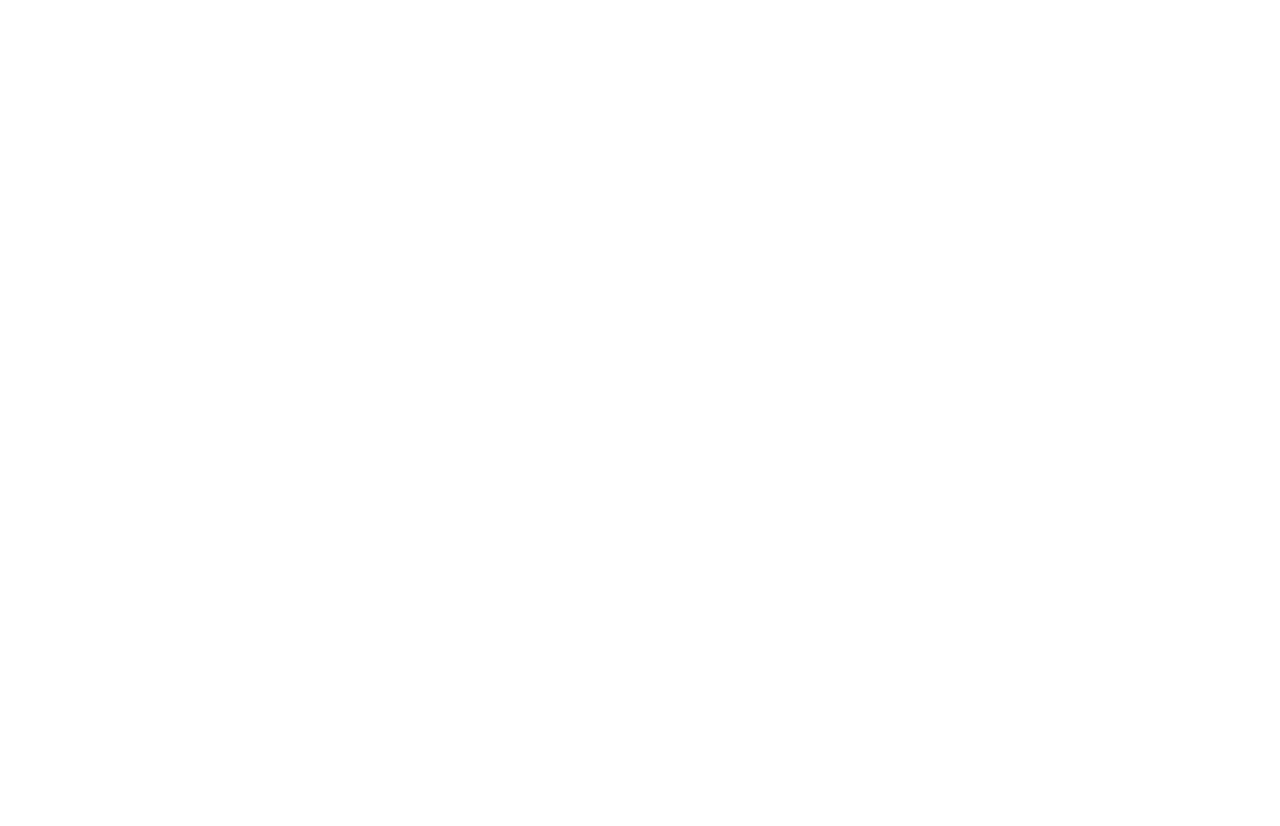
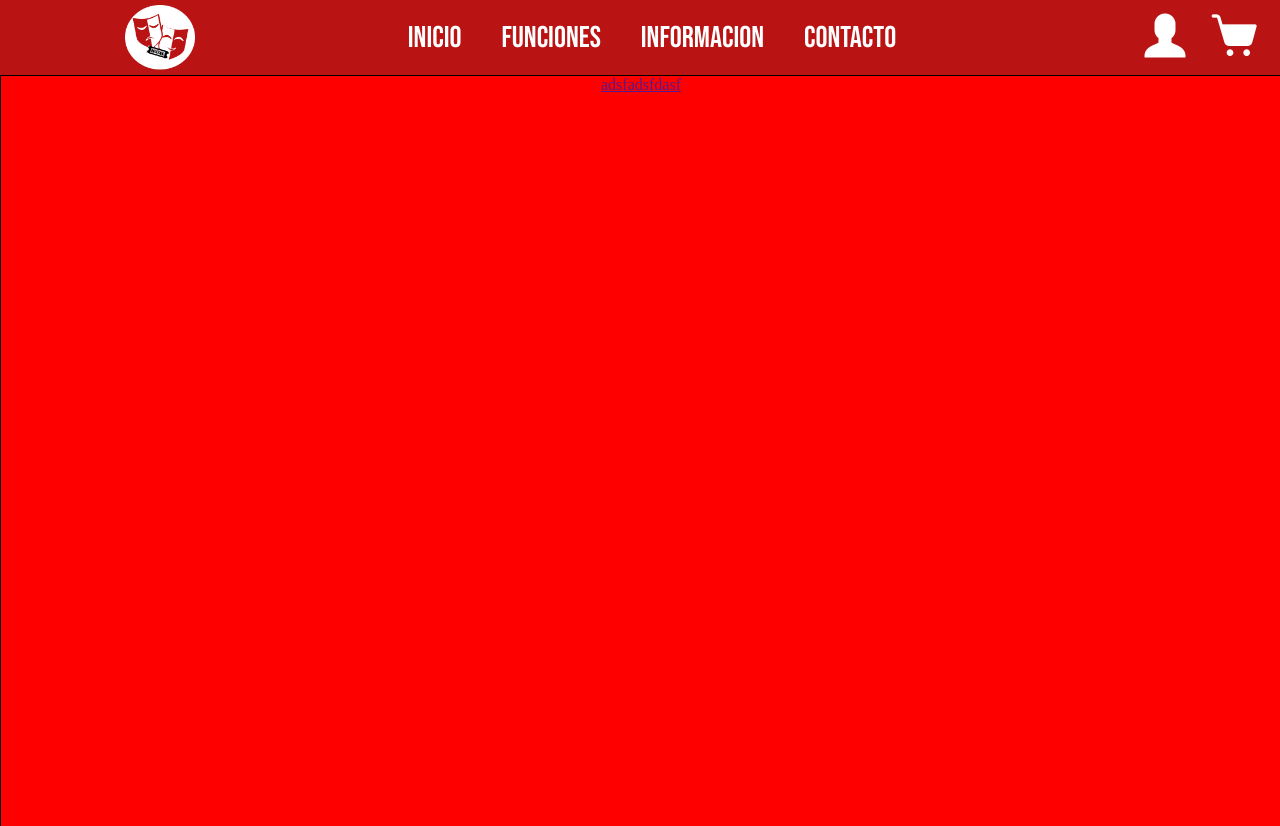
Before and after one commit to IvanBadia2003/TICKETT, a plain HTML site: page src/index.html in a window 1280 px wide. Shown: the top 826 px of the page. Before the commit the page ends 800 px from the top, so only its background shows below. Drawn offline with Linux system fonts and the light colour scheme.

Commit message:
Avances en el css y en el html - 29/11/2023

```diff
--- /dev/null
+++ b/src/css/header.scss
@@ -0,0 +1,129 @@
+@import url('https://fonts.googleapis.com/css2?family=Bebas+Neue&display=swap');
+
+$primaryColor: #ba1313;
+
+body {
+    background-color: white;
+    text-align: center;
+    padding: 0px;
+    margin: 0px;
+}
+
+.layout {
+
+    width: 100%;
+    height: auto;
+
+    header {
+        width: 100%;
+        height: 75px;
+
+        display: flex;
+        flex-direction: row;
+        background-color: $primaryColor;
+
+        nav {
+
+
+            height: auto;
+            width: 75%;
+            display: flex;
+            flex-direction: row;
+        }
+    }
+}
+
+.containerLogo {
+    img {
+        width: 70px;
+    }
+
+    display: flex;
+    align-items: center;
+    justify-content: center;
+    height: auto;
+    width: 25%;
+}
+
+.navegation {
+    display: flex;
+    justify-content: center;
+    align-items: center;
+    height: auto;
+    width: 65%;
+
+    font: {
+        family: 'Bebas Neue';
+    }
+
+    ul {
+        justify-content: center;
+        list-style: none;
+        display: flex;
+        flex-direction: row;
+
+
+        li {
+            margin: {
+                left: 20px;
+                right: 20px;
+            }
+
+            a {
+                font: {
+                    size: 30px;
+                }
+
+                text-decoration: none;
+                color: white;
+            }
+        }
+    }
+
+}
+
+.icons {
+    display: flex;
+    flex-direction: row;
+    justify-content: right;
+    align-items: center;
+    width: 35%;
+
+    ul {
+        display: flex;
+        list-style: none;
+        align-items: center;
+
+    }
+
+    img {
+        width: 50px;
+
+        margin: {
+            right: 20px;
+        }
+    }
+
+    .icons__hamburguer{
+        display: none;
+    }
+    .icons__cart{
+        display: none;
+    }
+
+}
+
+@media (max-width: 900px) {
+    .navegation {
+        display: none;
+    }
+
+    .icons{
+        display: none;
+    }
+
+    .icons__hamburguer{
+        display: block;
+    }
+
+}
--- a/src/css/index.scss
+++ b/src/css/index.scss
@@ -0,0 +1,12 @@
+$primaryColor: #ba1313;
+
+@mixin contenedor($colorFondo){
+    background-color: $colorFondo;
+    width: 100%;
+    height: 750px;
+    border: 1px solid black;
+}
+
+.content{
+    @include contenedor(red)
+}
--- a/src/index.html
+++ b/src/index.html
@@ -1,21 +1,69 @@
 <!DOCTYPE html>
 <html lang="en">
+
 <head>
     <meta charset="UTF-8">
     <meta name="viewport" content="width=device-width, initial-scale=1.0">
     <title>Document</title>
+    <link rel="stylesheet" href="css/header.css">
+    <link rel="stylesheet" href="css/index.css">
 </head>
+
 <body>
     <div class="layout">
-        <header class="header">
-
+        <header>
+            <div class="containerLogo">
+                <img src="../iconos/LOGO.png" alt="LOGO">
+            </div>
+            <nav class="nav">
+                <div class="navegation">
+                    <ul>
+                        <li><a href="#">INICIO</a></li>
+                        <li><a href="#">FUNCIONES</a></li>
+                        <li><a href="#">INFORMACION</a></li>
+                        <li><a href="#">CONTACTO</a></li>
+                    </ul>
+                </div>
+                <div class="icons">
+                    <ul>
+                        <li> <img src="../iconos/icons8-usuario-100.png" alt="LOGO"></li>
+                        <li> <img src="../iconos/icons8-carrito-de-compras-100.png" alt="LOGO"></li>
+                        <li> <img class="icons__hamburguer" src="../iconos/58482363cef1014c0b5e49c1.png" alt="LOGO"></li>
+                    </ul>
+                </div>
+            </nav>
         </header>
 
-        <nav class="nav">
+        <main>
+            <section class="content">
+                <a href="">adsfadsfdasf</a>
+            </section>
+        </main>
 
-        </nav>
+        <section class="content">
+            <article class="article">
 
+            </article>
+            <article class="article">
+
+            </article>
+        </section>
+
+        <section class="content">
+            <article class="article">
+
+            </article>
+            <article class="article">
+
+            </article>
+        </section>
+
+
+        <footer class="footer">
+
+        </footer>
 
     </div>
 </body>
+
 </html>
```
Also changed, not shown: src/css/header.css (added), src/css/index.css, 2 other files.
